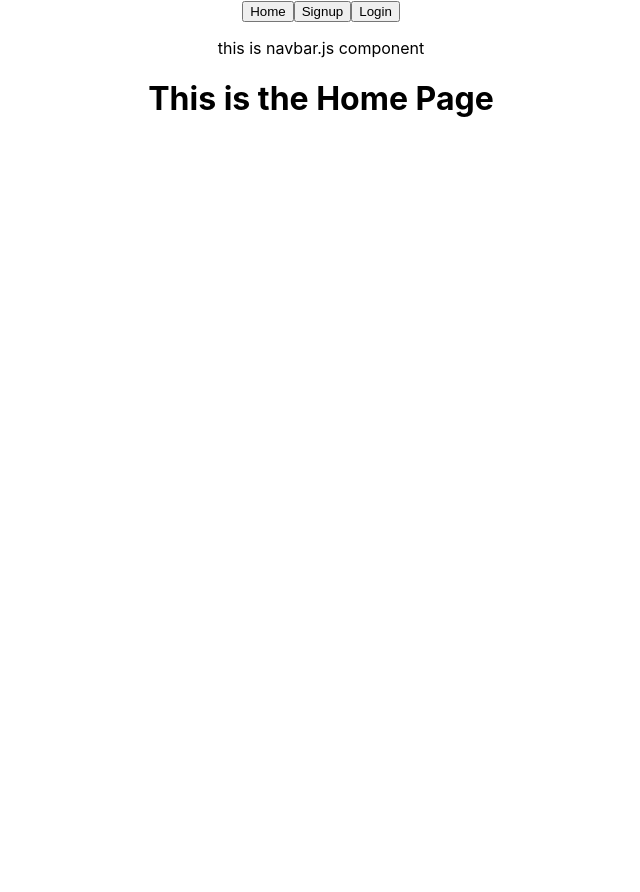
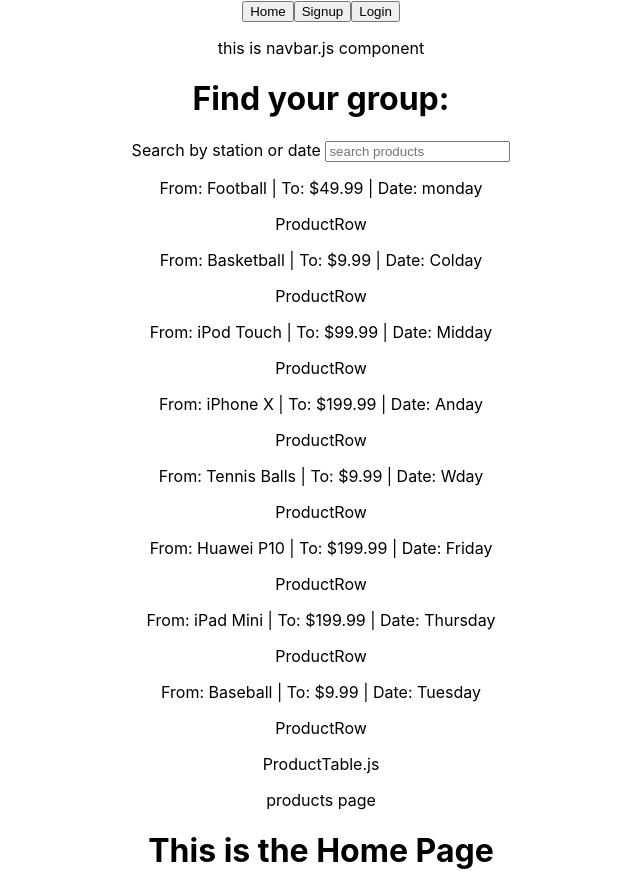
Before and after one commit to Jan-000/mitbahn_react, a React (Create React App) app in the folder client/: page / in a window 1280 px wide. Shown: the whole page, without its empty margins (319-959 px from the left). Before the commit the page ends 800 px from the top, so only its background shows below. Built offline with nearby package versions, Linux system fonts and the light colour scheme.

Commit message:
included live search. To be adapted to train search

```diff
--- a/client/src/App.js
+++ b/client/src/App.js
@@ -9,7 +9,9 @@ import Login from './pages/Login';
 import Navbar from './components/Navbar';
 import ProtectedRoute from './components/ProtectedRoute';
 import UserProfile from './components/UserProfile';
-import SearchGroup from './components/SearchGroup'
+import SearchGroup from './components/SearchGroup';
+import ProductsPage from './components/ProductsPage'
+
 
 import UserProfileEdit from './components/UserProfileEdit'
 import UserProfileDeleted from './components/UserProfileDeleted';
@@ -18,6 +20,7 @@ function App() {
   return (
     <div className="App">
       <Navbar />
+      <ProductsPage />
       <Routes>
         <Route path='/' element={<Home />} />
 
--- /dev/null
+++ b/client/src/components/ProductRow.js
@@ -0,0 +1,17 @@
+import React from "react";
+
+export default function ProductRow(props) {
+ return props.groups.map((group) => {
+     return (<div><p>
+     From: {group.endStation} |
+     To: {group.startStation} |
+     Date: {group.date}
+     </p>
+     <p>ProductRow</p></div>)
+
+
+     })
+
+
+
+}
--- /dev/null
+++ b/client/src/components/ProductTable.js
@@ -0,0 +1,11 @@
+import React from "react";
+import ProductRow from "./ProductRow"
+
+export default function ProductTable(props){
+    return(
+       <div> <ProductRow groups={props.groups} />
+       <p>ProductTable.js</p>
+       </div>
+
+    )
+}
--- /dev/null
+++ b/client/src/components/ProductsPage.js
@@ -0,0 +1,52 @@
+import { useState } from 'react';
+import jsonData from './../data.json';
+import ProductTable from "./ProductTable"
+
+let runningList = [...jsonData]
+
+function ProductsPage () {
+  const [products, setProducts] = useState(jsonData);
+  const [search, setSearch] = useState("");
+  const [stock, setStock] = useState(false);
+
+  const filterList = (incomingList, incomingSearch, incomingStock) => {
+    if (incomingStock) {
+      incomingList = incomingList.filter(function (str) {
+        return str.inStock;
+      });
+    }
+    return incomingList.filter(function (str) {
+      return (str.startStation.includes(incomingSearch) || str.endStation.includes(incomingSearch) || str.date.includes(incomingSearch)
+      );
+    });
+  };
+
+  // const filterStock = (e) => {
+  //   runningList = [...filterList(jsonData, search, e.target.checked)]
+  //   setProducts(runningList);
+  //   setStock(e.target.checked);
+  // };
+
+  const updateSearch = (e) => {
+runningList = [...filterList(jsonData, e.target.value, stock)];
+setProducts(runningList)
+setSearch(e.target.value)
+  }
+
+  return (
+      <div>
+        <h1>Find your group:</h1>
+       <label>Search by station or date</label> <input
+          id="username"
+          type="text"
+          placeholder = "search products"
+          value = {search}
+          onChange={(e)=>updateSearch(e)}>
+        </input>
+        <ProductTable groups={products} />
+        <p>products page</p>
+      </div>
+  )
+}
+
+export default ProductsPage;
--- /dev/null
+++ b/client/src/components/SearchBar.js
@@ -0,0 +1,3 @@
+<input type="text">
+
+</input>
--- /dev/null
+++ b/client/src/data.json
@@ -0,0 +1,10 @@
+[
+  {"category": "Sporting Goods",  "startStation": "$49.99",    "inStock": true,    "endStation": "Football",  "date": "monday",  "id": "295a4dab-74b2-4e60-b3c2-c1346aba7585"},
+  {"category": "Sporting Goods",  "startStation": "$9.99",    "inStock": false,   "endStation": "Basketball",  "date": "Colday",  "id": "6cf41052-7869-490f-9c2c-8f8efd2a4b5d"},
+  {"category": "Electronics",     "startStation": "$99.99",    "inStock": true,    "endStation": "iPod Touch",  "date": "Midday",  "id": "6fa4681a-61e1-4bf6-823a-24b2fe335543"},
+  {"category": "Electronics",     "startStation": "$199.99",   "inStock": false,   "endStation": "iPhone X", "date": "Anday",   "id": "bbdabd03-0e02-4e7d-a7fc-ce52cc1164be"},
+  {"category": "Sporting Goods",  "startStation": "$9.99",   "inStock": true,    "endStation": "Tennis Balls",  "date": "Wday",  "id": "5358b8a4-fe62-4f7d-9a22-712be95a1f72"},
+  {"category": "Electronics",     "startStation": "$199.99",   "inStock": true,    "endStation": "Huawei P10", "date": "Friday",   "id": "10858000-7894-4d77-bd0f-24639d111e74"},
+  {"category": "Electronics",     "startStation": "$199.99",   "inStock": true,    "endStation": "iPad Mini",  "date": "Thursday",  "id": "a385a23f-07ed-4340-9ba7-937a0ce5f151"},
+  {"category": "Sporting Goods",  "startStation": "$9.99",     "inStock": true,    "endStation": "Baseball",   "date": "Tuesday", "id": "4522f16e-3f55-4863-ae36-e935ec9cb4ef"}
+]
```
